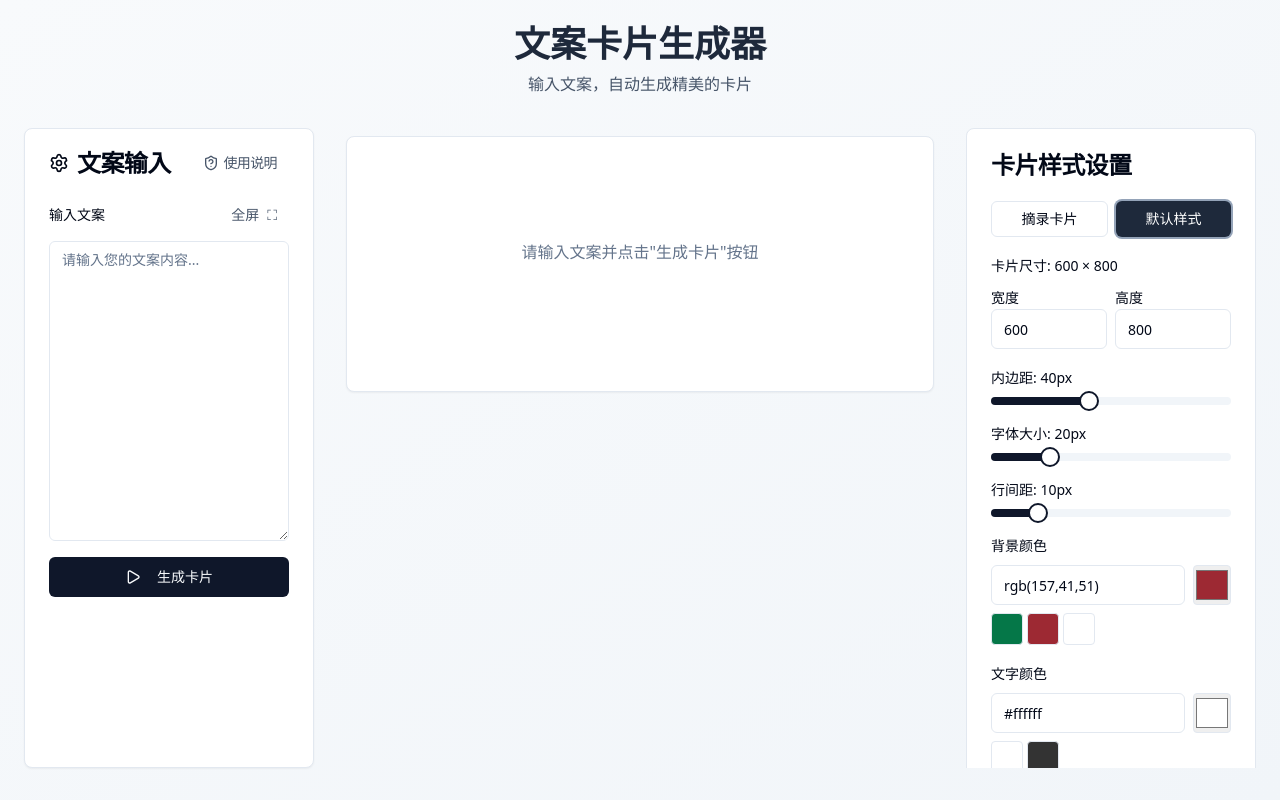
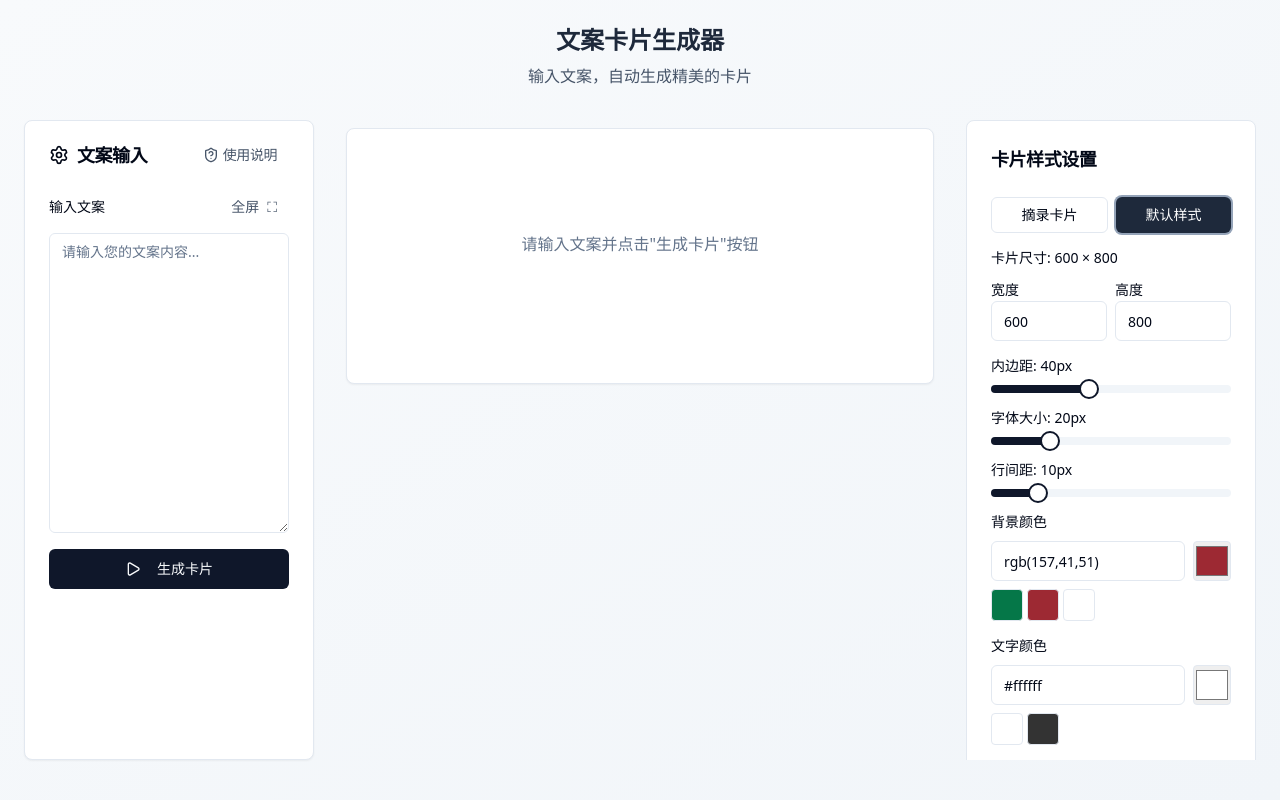
Before and after one commit to johnnyzhang1992/card_generate, a React (Vite) app: page / in a window 1280 px wide. Built offline with nearby package versions, Linux system fonts and the light colour scheme.

Commit message:
update:style调整

```diff
--- a/src/App.jsx
+++ b/src/App.jsx
@@ -75,10 +75,10 @@ function App() {
       onKeyDown={handleKeyDown}>
       <div className="max-w-8xl mx-auto">
         <div className="text-center mb-8">
-          <h1 className="text-4xl font-bold text-slate-800 mb-2">
+          <h1 className="text-2xl font-bold text-slate-800 mb-2">
             文案卡片生成器
           </h1>
-          <p className="text-slate-600">输入文案，自动生成精美的卡片</p>
+          <p className="text-slate-600 -textsm">输入文案，自动生成精美的卡片</p>
         </div>
 
         <div className={`grid grid-cols-1 lg:grid-cols-12 gap-6`}>
--- a/src/components/CardSettings.jsx
+++ b/src/components/CardSettings.jsx
@@ -100,9 +100,9 @@ const CardSettings = ({ cardStyle, onCardStyleChange }) => {
   return (
     <Card>
       <CardHeader>
-        <CardTitle>卡片样式设置</CardTitle>
+        <CardTitle className='text-lg'>卡片样式设置</CardTitle>
       </CardHeader>
-      <CardContent className="space-y-4">
+      <CardContent className="space-y-3">
         {/* 快捷样式切换 */}
         <div className="flex gap-2">
           <Button
--- a/src/components/TextInputCard.jsx
+++ b/src/components/TextInputCard.jsx
@@ -19,7 +19,7 @@ const TextInputCard = ({
   return (
     <Card className="h-full overflow-y-auto">
       <CardHeader className="py-4">
-        <CardTitle className="flex items-center justify-between">
+        <CardTitle className="flex items-center justify-between text-lg">
           <div className="flex items-center gap-2">
             <Settings className="w-5 h-5" />
             文案输入
```
